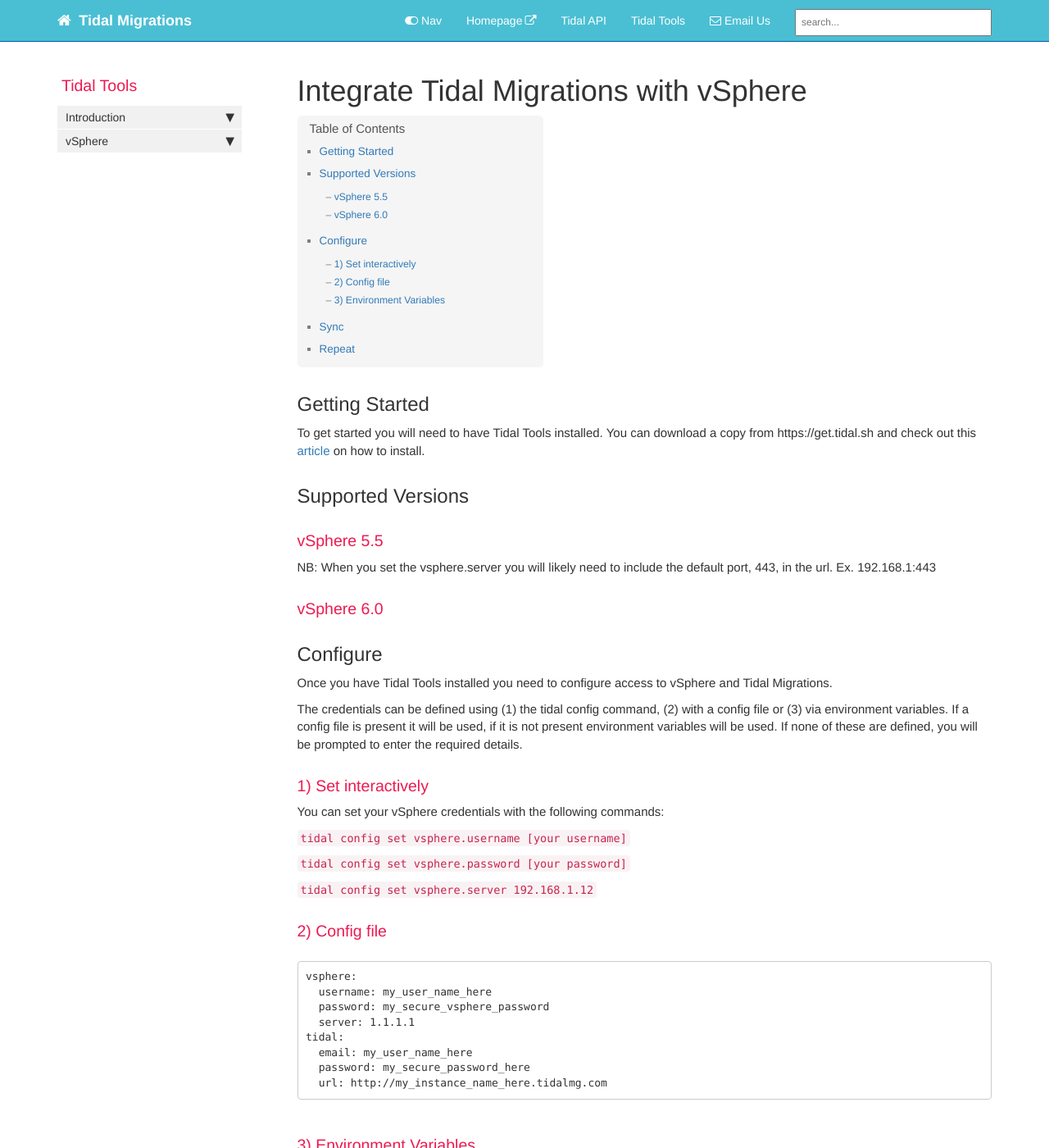
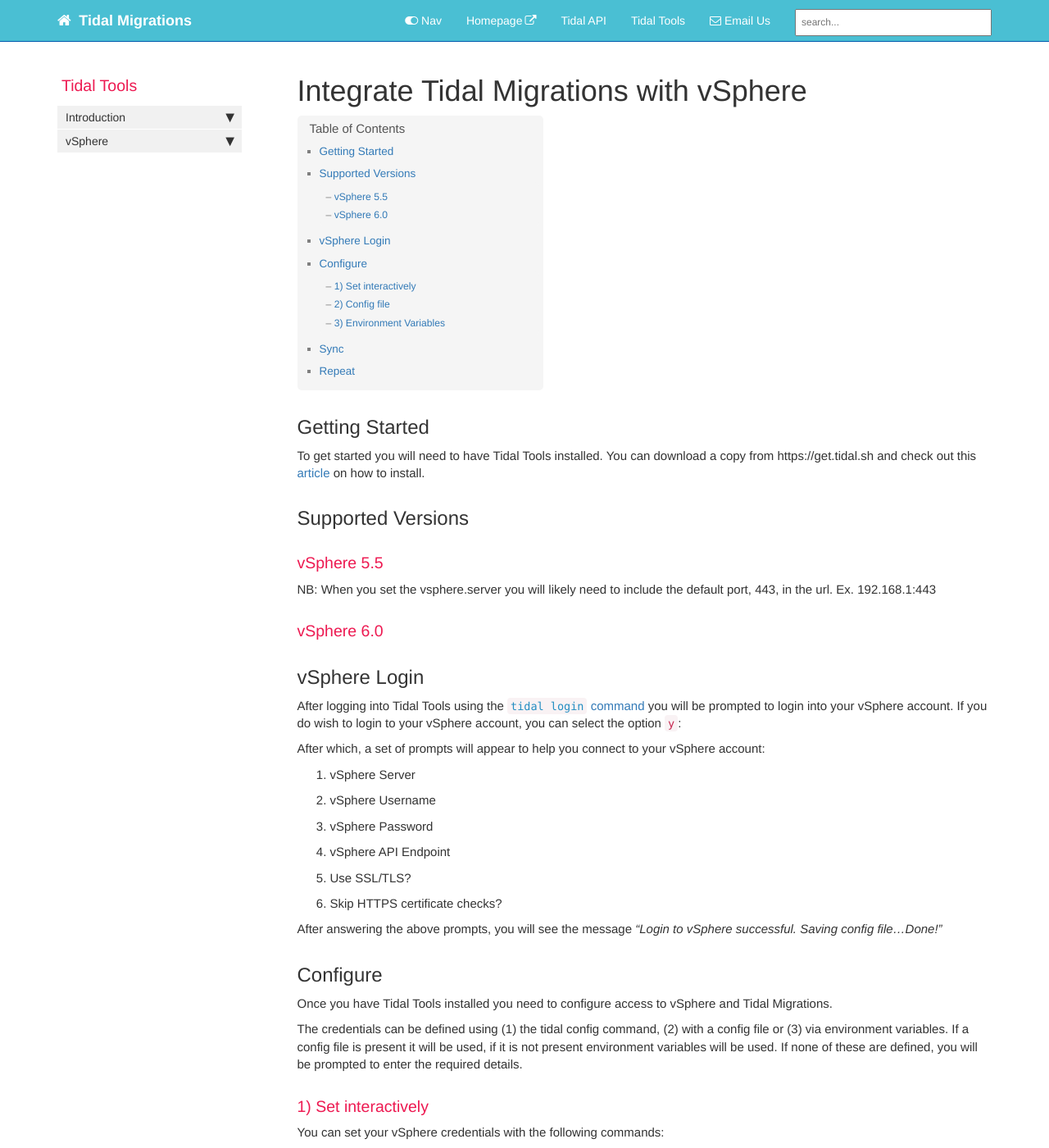
Before and after one commit to tidalmigrations/tidalmigrations.github.io, a Jekyll site: the page built from pages/tidal tools/vsphere.md, in a window 1280 px wide and 1400 px high. Shown: the whole window at 82% size. Built offline with Jekyll 4.4.1, drawn with Linux system fonts in a browser that asks for light colours; nearby versions of some CDN libraries; comment, search, counter and statistics services are not loaded.

Commit message:
add vsphere login to the vsphere guide

```diff
--- a/pages/tidal tools/vsphere.md
+++ b/pages/tidal tools/vsphere.md
@@ -19,6 +19,23 @@ To get started you will need to have Tidal Tools installed. You can download a c
 NB: When you set the vsphere.server you will likely need to include the default port, 443, in the url. Ex. 192.168.1:443
 
 ### vSphere 6.0
+
+## vSphere Login
+
+After logging into Tidal Tools using the [`tidal login` command](#login) you will be prompted to login into your vSphere account.
+If you do wish to login to your vSphere account, you can select the option `y`:
+
+After which, a set of prompts will appear to help you connect to your vSphere account:
+
+1. vSphere Server
+2. vSphere Username
+3. vSphere Password
+4. vSphere API Endpoint
+5. Use SSL/TLS?
+6. Skip HTTPS certificate checks?
+
+After answering the above prompts, you will see the message _"Login to vSphere successful. Saving config file...Done!"_
+
 
 ## Configure
 Once you have Tidal Tools installed you need to configure access to vSphere and Tidal Migrations.
```
